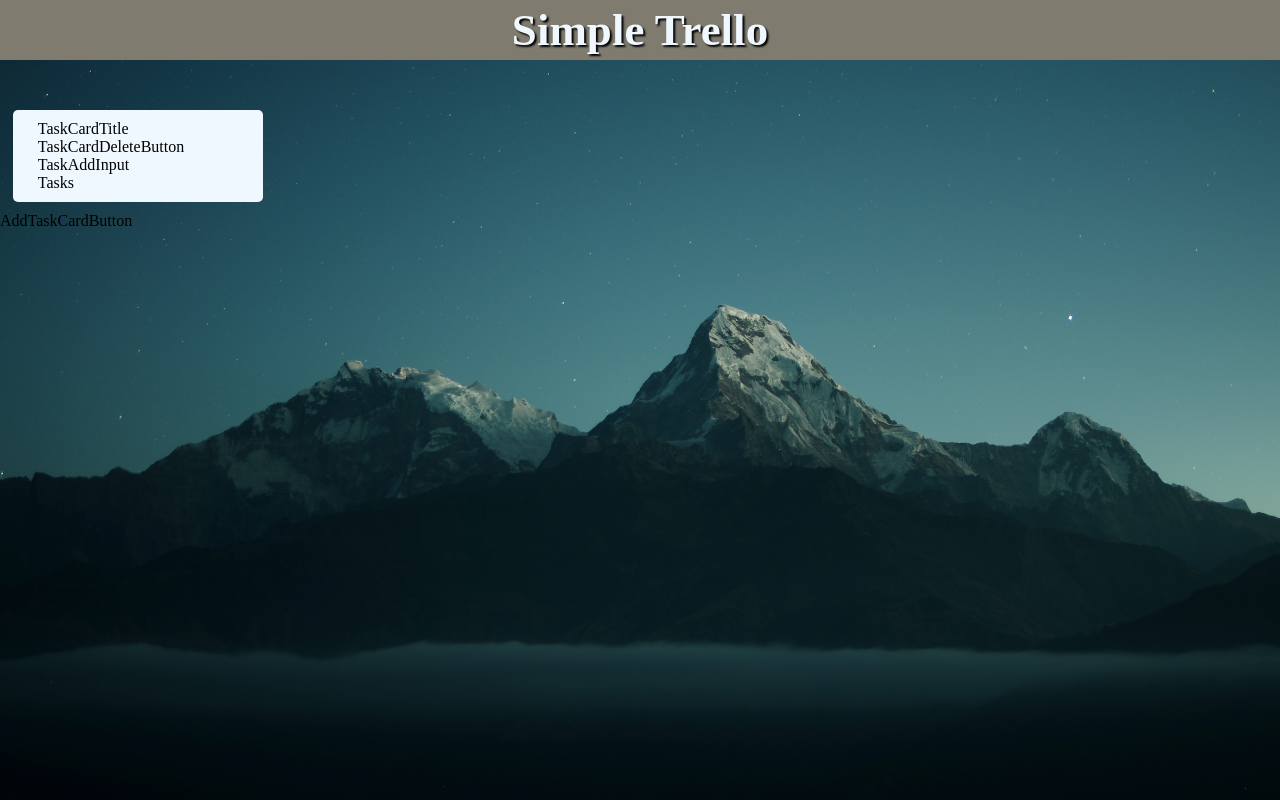
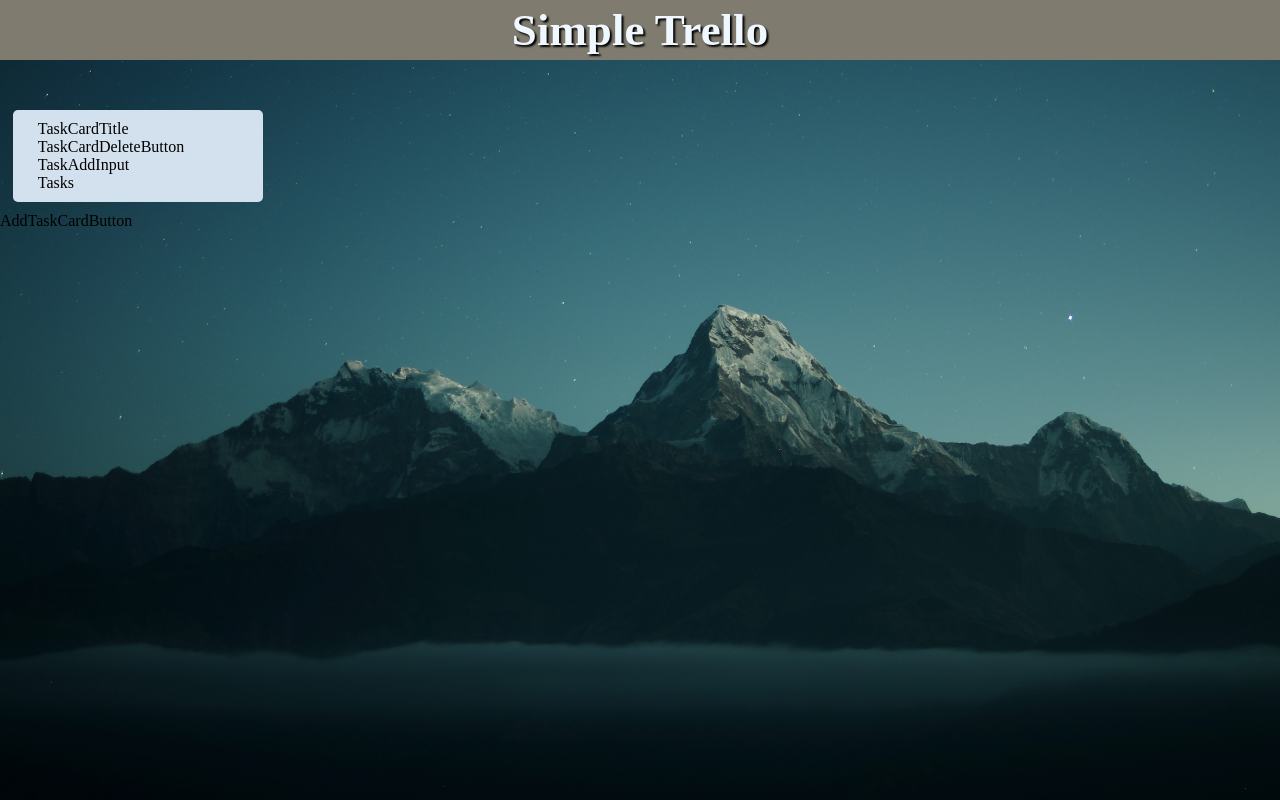
Before and after one commit to hatano-yota/task-sheet, a React (Create React App) app: page / in a window 1280 px wide. Built offline with nearby package versions, Linux system fonts and the light colour scheme.

Commit message:
cssの微調整

```diff
--- a/src/index.css
+++ b/src/index.css
@@ -25,6 +25,6 @@ header {
   width: 250px;
   padding: 10px 25px;
   margin: 10px 1%;
-  background-color: aliceblue;
+  background-color: rgb(211, 225, 238);
   border-radius: 5px;
 }
```
